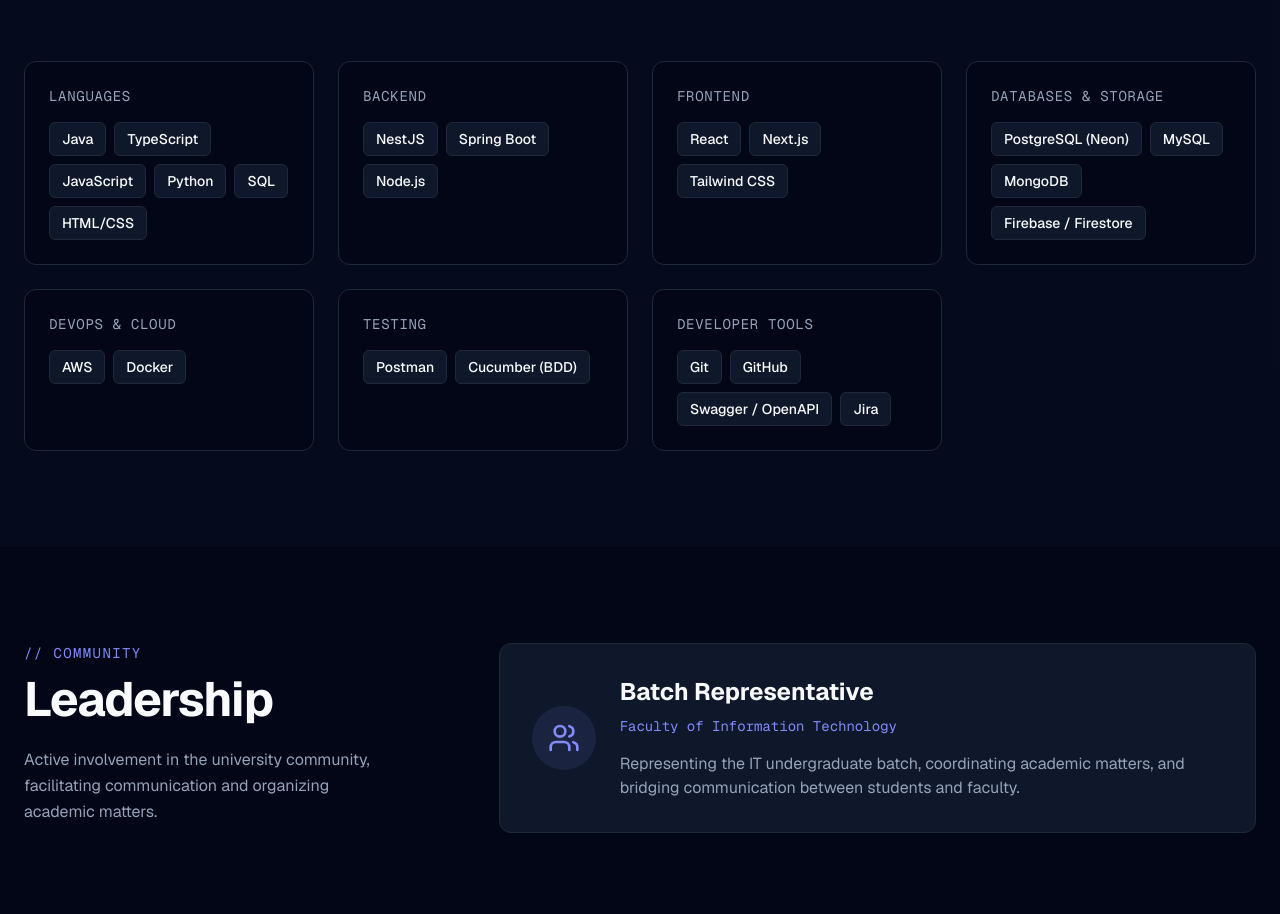
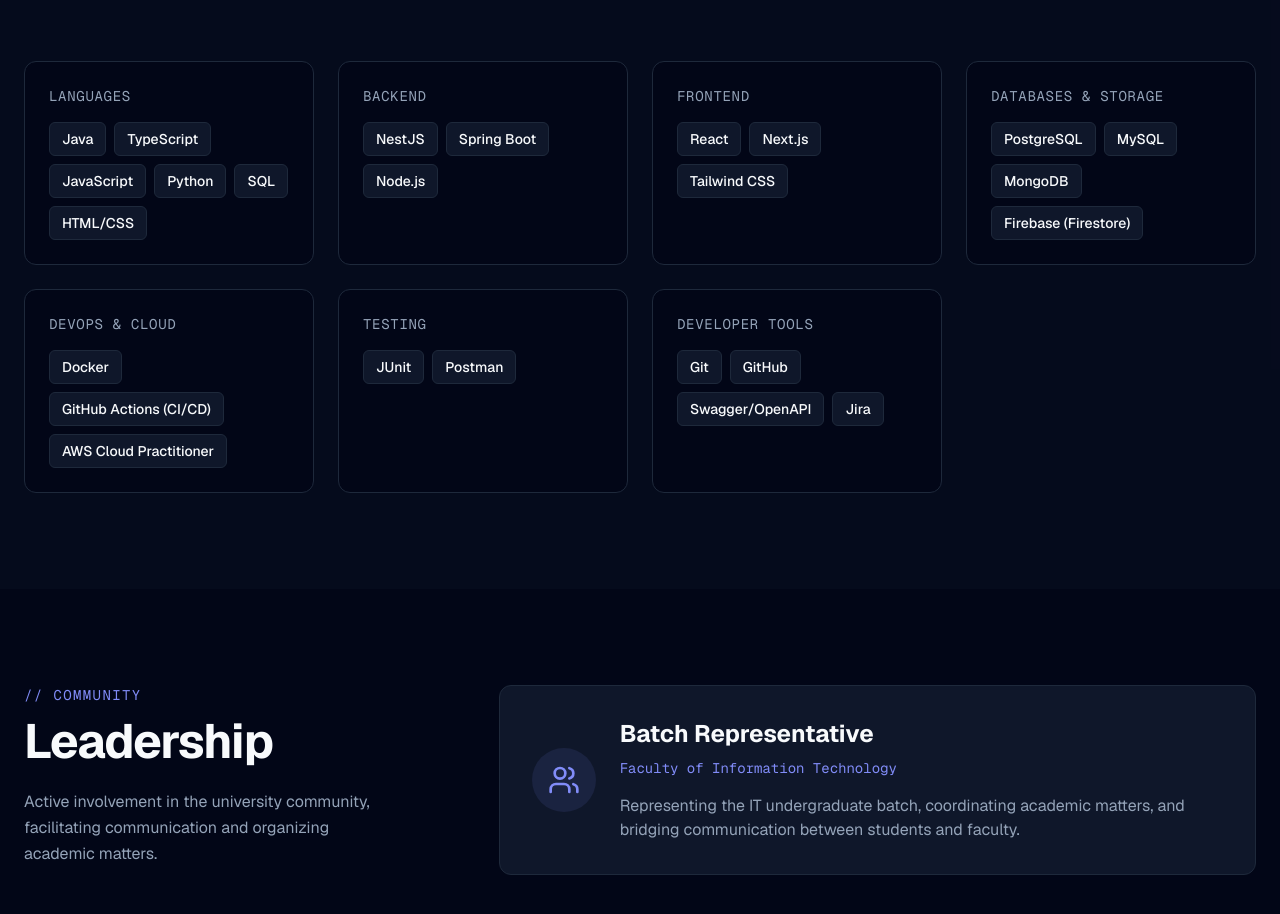
Before and after one commit to Dhanushkamg/my-portfolio, a Next.js app: page / in a window 1280 px wide. Shown: the part 2934-3848 px from the top of the page. Built offline with nearby package versions, Linux system fonts and the light colour scheme.

Commit message:
feat(data): update skills and technologies stack

```diff
--- a/src/data/skills.ts
+++ b/src/data/skills.ts
@@ -13,18 +13,18 @@
   },
   {
     category: "Databases & Storage",
-    items: ["PostgreSQL (Neon)", "MySQL", "MongoDB", "Firebase / Firestore"]
+    items: ["PostgreSQL", "MySQL", "MongoDB", "Firebase (Firestore)"]
   },
   {
     category: "DevOps & Cloud",
-    items: ["AWS", "Docker"]
+    items: ["Docker", "GitHub Actions (CI/CD)", "AWS Cloud Practitioner"]
   },
   {
     category: "Testing",
-    items: ["Postman", "Cucumber (BDD)"]
+    items: ["JUnit", "Postman"]
   },
   {
     category: "Developer Tools",
-    items: ["Git", "GitHub", "Swagger / OpenAPI", "Jira"]
+    items: ["Git", "GitHub", "Swagger/OpenAPI", "Jira"]
   }
 ];
```
